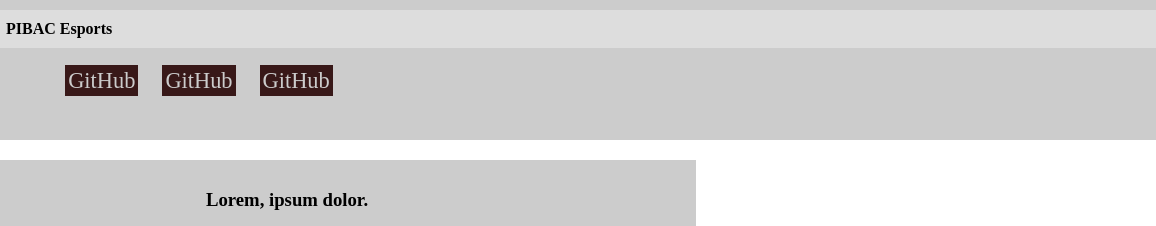
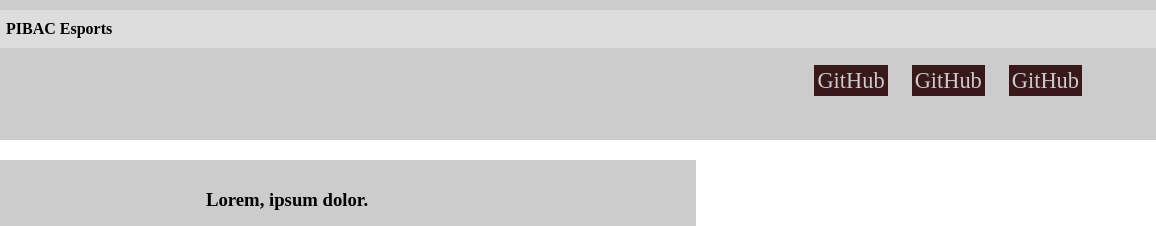
Before and after one commit to ZetMGC/WEB, a plain HTML site: page ex2/index.html in a window 1280 px wide. Shown: the top 226 px of the page, 124-1280 px from the left. Drawn offline with Linux system fonts and the light colour scheme.

Commit message:
Complete

```diff
--- a/ex2/css/style.css
+++ b/ex2/css/style.css
@@ -38,7 +38,8 @@ tr:nth-child(odd){
 
 #ref {
     margin-top: 20px;
-    margin-left: 14%;
+    float: right;
+    margin-right: 5%;
 }
 
 #top a {
```
